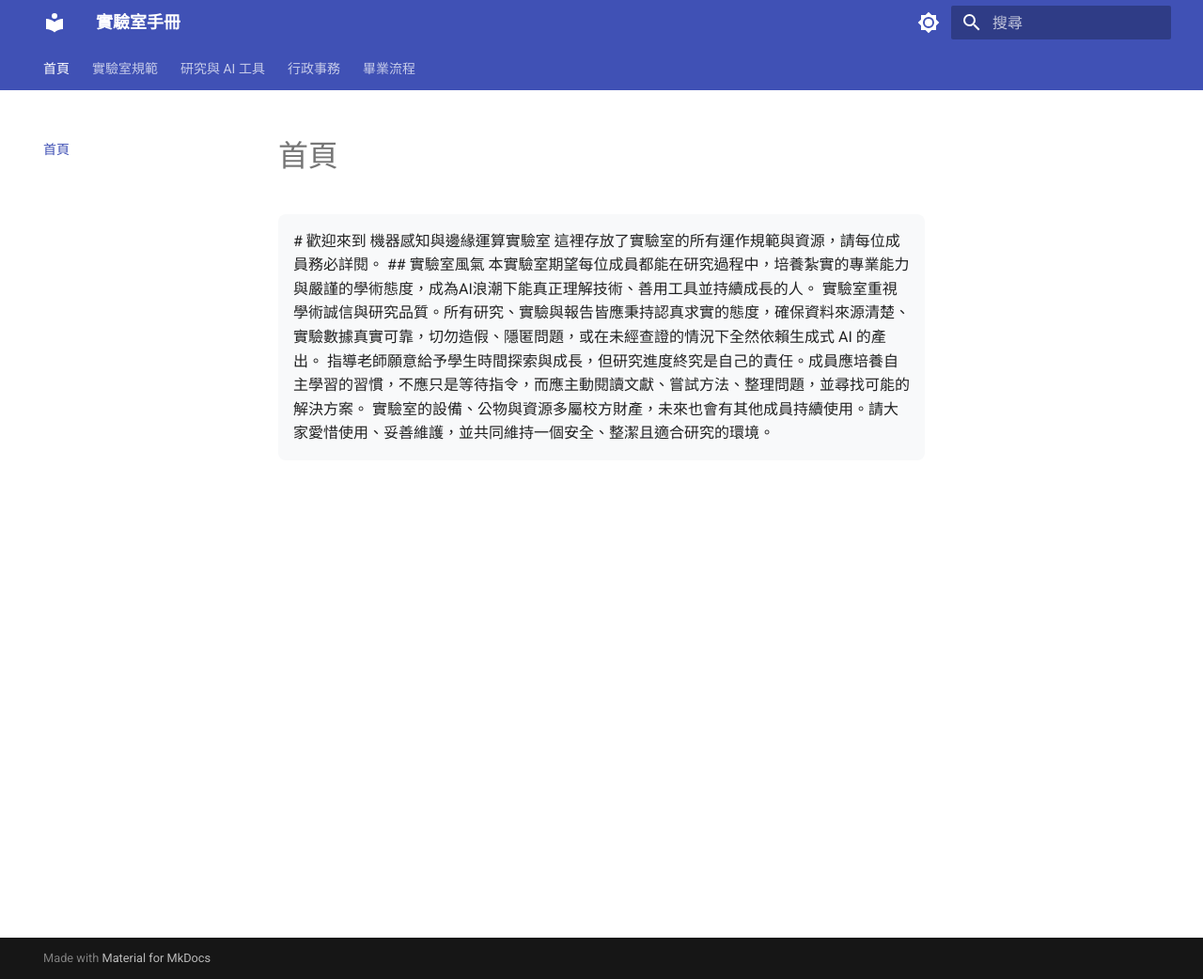
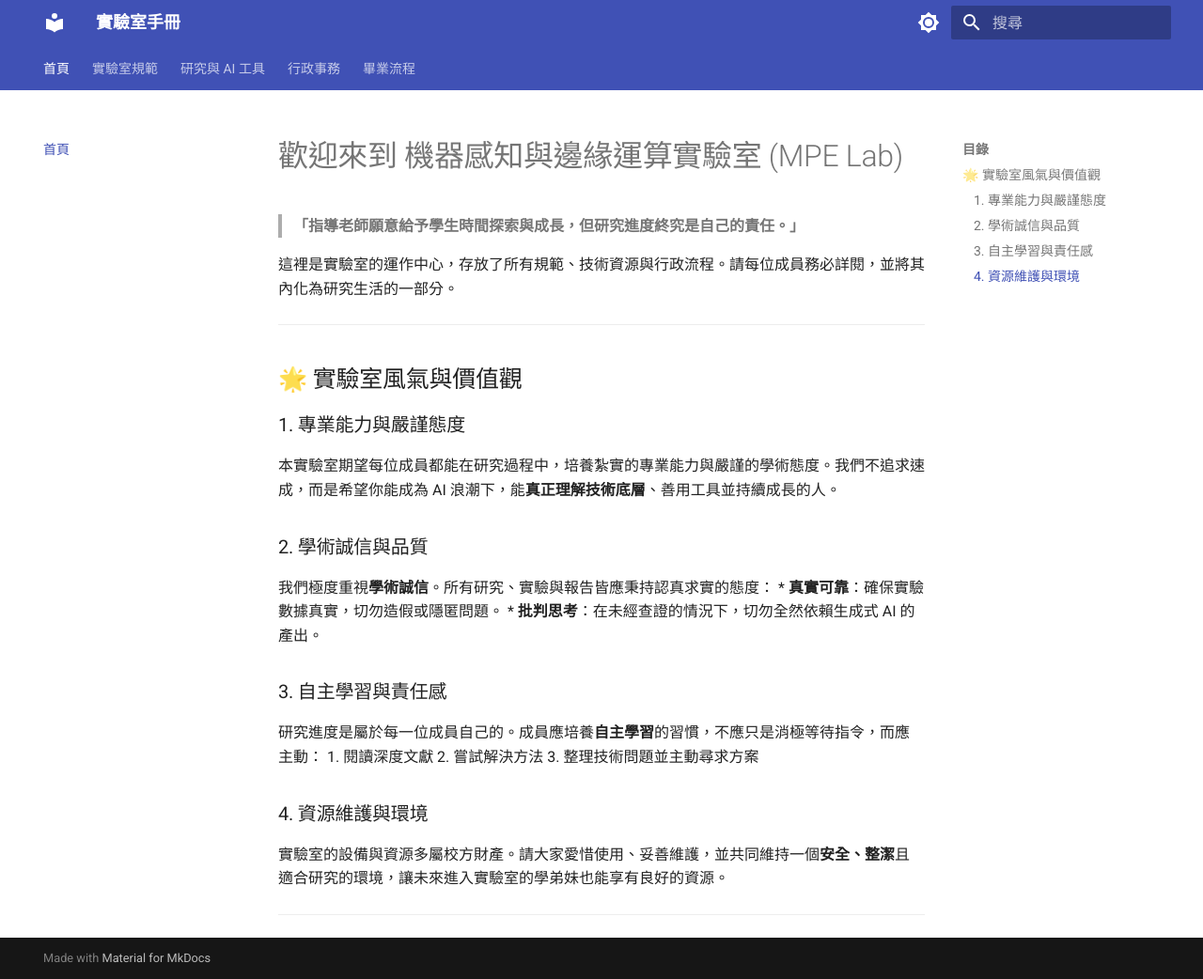
Before and after one commit to Ewz9/lab_handbook, an MkDocs documentation site: the page built from docs/index.md, in a window 1280 px wide and 1042 px high. Shown: the whole window at 94% size. Built offline with MkDocs 1.6.1 and Material for MkDocs 9.7.7, drawn with Linux system fonts in a browser that asks for light colours.

Commit message:
Update index.md

```diff
--- a/docs/index.md
+++ b/docs/index.md
@@ -1,13 +1,28 @@
-<div style="background-color:#f8f9fa; padding:16px; border-radius:8px;">
+# 歡迎來到 機器感知與邊緣運算實驗室 (MPE Lab)
 
-# 歡迎來到 機器感知與邊緣運算實驗室
-這裡存放了實驗室的所有運作規範與資源，請每位成員務必詳閱。
+> **「指導老師願意給予學生時間探索與成長，但研究進度終究是自己的責任。」**
 
-## 實驗室風氣
+這裡是實驗室的運作中心，存放了所有規範、技術資源與行政流程。請每位成員務必詳閱，並將其內化為研究生活的一部分。
 
-本實驗室期望每位成員都能在研究過程中，培養紮實的專業能力與嚴謹的學術態度，成為AI浪潮下能真正理解技術、善用工具並持續成長的人。
-實驗室重視學術誠信與研究品質。所有研究、實驗與報告皆應秉持認真求實的態度，確保資料來源清楚、實驗數據真實可靠，切勿造假、隱匿問題，或在未經查證的情況下全然依賴生成式 AI 的產出。
-指導老師願意給予學生時間探索與成長，但研究進度終究是自己的責任。成員應培養自主學習的習慣，不應只是等待指令，而應主動閱讀文獻、嘗試方法、整理問題，並尋找可能的解決方案。
-實驗室的設備、公物與資源多屬校方財產，未來也會有其他成員持續使用。請大家愛惜使用、妥善維護，並共同維持一個安全、整潔且適合研究的環境。
+---
 
-</div>
+## 🌟 實驗室風氣與價值觀
+
+### 1. 專業能力與嚴謹態度
+本實驗室期望每位成員都能在研究過程中，培養紮實的專業能力與嚴謹的學術態度。我們不追求速成，而是希望你能成為 AI 浪潮下，能**真正理解技術底層**、善用工具並持續成長的人。
+
+### 2. 學術誠信與品質
+我們極度重視**學術誠信**。所有研究、實驗與報告皆應秉持認真求實的態度：
+* **真實可靠**：確保實驗數據真實，切勿造假或隱匿問題。
+* **批判思考**：在未經查證的情況下，切勿全然依賴生成式 AI 的產出。
+
+### 3. 自主學習與責任感
+研究進度是屬於每一位成員自己的。成員應培養**自主學習**的習慣，不應只是消極等待指令，而應主動：
+1. 閱讀深度文獻
+2. 嘗試解決方法
+3. 整理技術問題並主動尋求方案
+
+### 4. 資源維護與環境
+實驗室的設備與資源多屬校方財產。請大家愛惜使用、妥善維護，並共同維持一個**安全、整潔**且適合研究的環境，讓未來進入實驗室的學弟妹也能享有良好的資源。
+
+---
```
